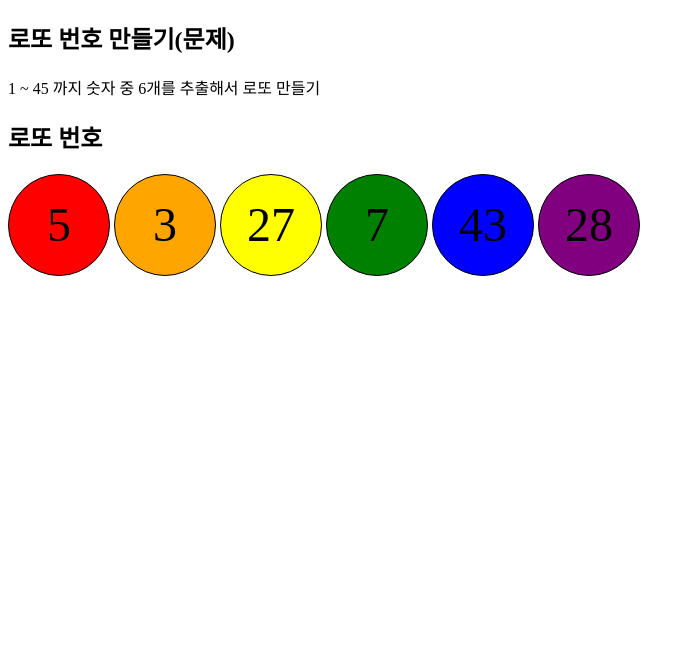
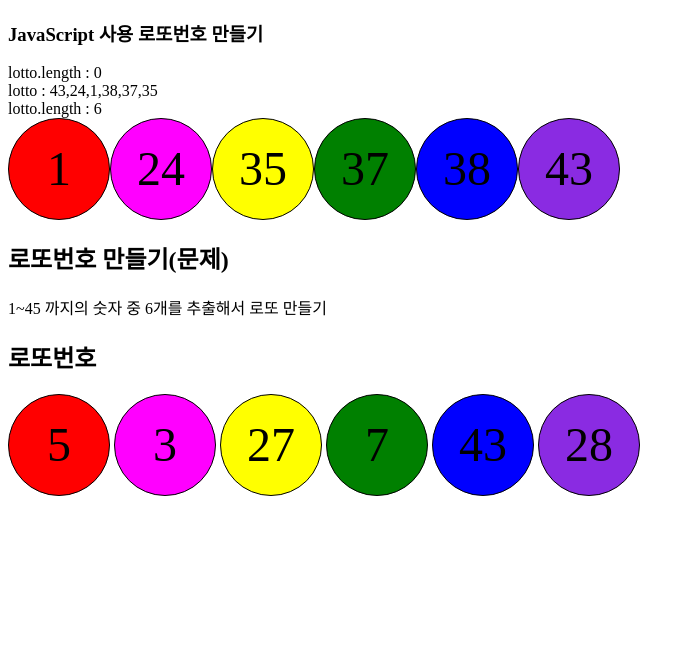
Before and after one commit to Jiseon-Park/HTML-CSS-JavaScript, a plain HTML site: page JavaScript/23_JS_Lotto만들기.html in a window 1280 px wide. Shown: the whole page, without its empty margins (0-695 px from the left). Drawn offline with Linux system fonts and the light colour scheme.

Commit message:
Update 23_JS_Lotto만들기.html

```diff
--- a/JavaScript/23_JS_Lotto만들기.html
+++ b/JavaScript/23_JS_Lotto만들기.html
@@ -2,9 +2,9 @@
 <html>
 <head>
     <meta charset="UTF-8">
-    <title>로또 만들기</title>
+    <title>로또만들기</title>
 <style>
-    /* 공에 공통 적용 스타일 */
+    /* 공에 공통적용 스타일 */
     .ball {
         width: 100px; height: 100px;
         border: 1px solid black;
@@ -16,65 +16,81 @@
         text-align: center;
         line-height: 100px; /* 세로 높이 height와 같이 주면 정렬 됨 */
     }
-
     .ball0 { background-color: red; }
-    .ball1 { background-color: orange; }
+    .ball1 { background-color: magenta; }
     .ball2 { background-color: yellow; }
     .ball3 { background-color: green; }
     .ball4 { background-color: blue; }
-    .ball5 { background-color: purple; }
-
+    .ball5 { background-color: blueviolet; }
 </style>
 <script>
-    /* (실습) 로또 번호 만들고, 화면에 출력
-    1. 로또 번호 저장할 배열을 만든다.
-    2. 1 ~ 45 숫자 중 중복되지 않는 6개 숫자 생성해서 배열에 저장
-        2-1. 1 ~ 45 숫자 중 랜덤하게 숫자를 만들고 Math.random
+    /* (실습) 로또번호 만들고, 화면 출력
+    1. 로또번호 저장할 배열을 만들고,
+    2. 1~45 숫자중 중복되지 않는 숫자 생성해서 배열에 저장
+        2-1. 1~45 숫자 중 랜덤하게 숫자를 만들고
         2-2. 중복된 값이 있으면 다시 생성해서 6개의 번호를 배열에 저장
-    3. 화면 출력 HTML div 태그에 ball ball + 숫자 클래스명 사용
-    */
-    document.write("<h3> JavaScript 사용하여 로또 번호 만들기 </h3>");
-    // 1. 로또 번호 저장할 배열을 만든다.
+    3. 화면출력 HTML div 태그에 ball ball + 숫자 클래스명 사용
+    ****************************/
+    document.write("<h3>JavaScript 사용 로또번호 만들기</h3>");
+    //1. 로또번호 저장할 배열을 만들고,
     var lotto = new Array();
+    document.write("lotto.length : " + lotto.length, "<br>");
 
-    // 2. 1 ~ 45 숫자 중 중복되지 않는 6개 숫자 생성해서 배열에 저장
-    // 2-1. 1 ~ 45 숫자 중 랜덤하게 숫자를 만들고 Math.random
-    // 2-2. 중복된 값이 있으면 다시 생성해서 6개의 번호를 배열에 저장
-    while(lotto.length < 6) {
-        let num = Math.floor(Math.random() * 45) + 1;
+    //2. 1~45 숫자중 중복되지 않는 숫자 생성해서 배열에 저장
+    //    2-1. 1~45 숫자 중 랜덤하게 숫자를 만들고
+    //    2-2. 중복된 값이 있으면 다시 생성해서 6개의 번호를 배열에 저장
+    while (lotto.length < 6) {
+        let lottoNum = Math.floor(Math.random() * 45) + 1;
+        //alert("lottoNum : " + lottoNum); //메시지 창
+        console.log("lottoNum : " + lottoNum);
 
-        // 중복 값 여부 확인 후 중복이면 입력하지 않고 다시 작업
-        if (!isExist(lotto, num)) { // 배열에 없으면
-            lotto[lotto.length] = num;
+        //중복값 여부 확인 후 중복이면 입력하지 않고 다시 작업
+        /* 직접만든 함수 사용
+        if (!isExist(lotto, lottoNum)) { //배열에 없으면
+            lotto[lotto.length] = lottoNum;
+        }*/
+        if (!lotto.includes(lottoNum)) { //배열에 없으면
+            lotto[lotto.length] = lottoNum;
         }
     }
+    document.write("lotto : " + lotto, "<br>");
+    document.write("lotto.length : " + lotto.length, "<br>");
 
-        // 배열에 중복 값이 있는지 여부 확인
-        function isExist(arr, n) {
-            let result = false;
-            for (let i = 0; i < lotto.length; i++) {
-                if(arr[i] == n) { // 같은 값이 있는 경우
-                    result = true;
-                    break;
-                }
+    //3. 화면출력 HTML div 태그에 ball ball + 숫자 클래스명 사용
+    lotto.sort(); //문자열 기준으로 정렬
+    lotto.sort(function(a, b){
+        //return b - a; //내림차순 정렬
+        return a - b; //오름차순 정렬
+    });
+
+    for (let idx in lotto) {
+        document.write('<div class="ball ball' + idx + '">' + lotto[idx] + '</div>');
+    }
+
+    //배열에 중복값이 있는지 여부 확인
+    function isExist(arr, num) {
+        let result = false;
+        for (let i = 0; i < arr.length; i++) {
+            if (arr[i] == num) { //같은 값이 있는 경우
+                result = true;
+                break;
             }
         }
-        return reuslt;
+        return result;
     }
 
-    document.write('<div class="ball ball0"> 5 </div>');
 </script>
 </head>
 <body>
-    <h2> 로또 번호 만들기(문제) </h2>
-    <p> 1 ~ 45 까지 숫자 중 6개를 추출해서 로또 만들기 </p>
-    <h2> 로또 번호 </h2>
-    <div class="ball ball0"> 5 </div>
-    <div class="ball ball1"> 3 </div>
-    <div class="ball ball2"> 27 </div>
-    <div class="ball ball3"> 7 </div>
-    <div class="ball ball4"> 43 </div>
-    <div class="ball ball5"> 28 </div>
+    <h2>로또번호 만들기(문제)</h2>
+    <p>1~45 까지의 숫자 중 6개를 추출해서 로또 만들기</p>
+    <h2>로또번호</h2>
+    <div class="ball ball0">5</div>
+    <div class="ball ball1">3</div>
+    <div class="ball ball2">27</div>
+    <div class="ball ball3">7</div>
+    <div class="ball ball4">43</div>
+    <div class="ball ball5">28</div>
 
 
 
```
